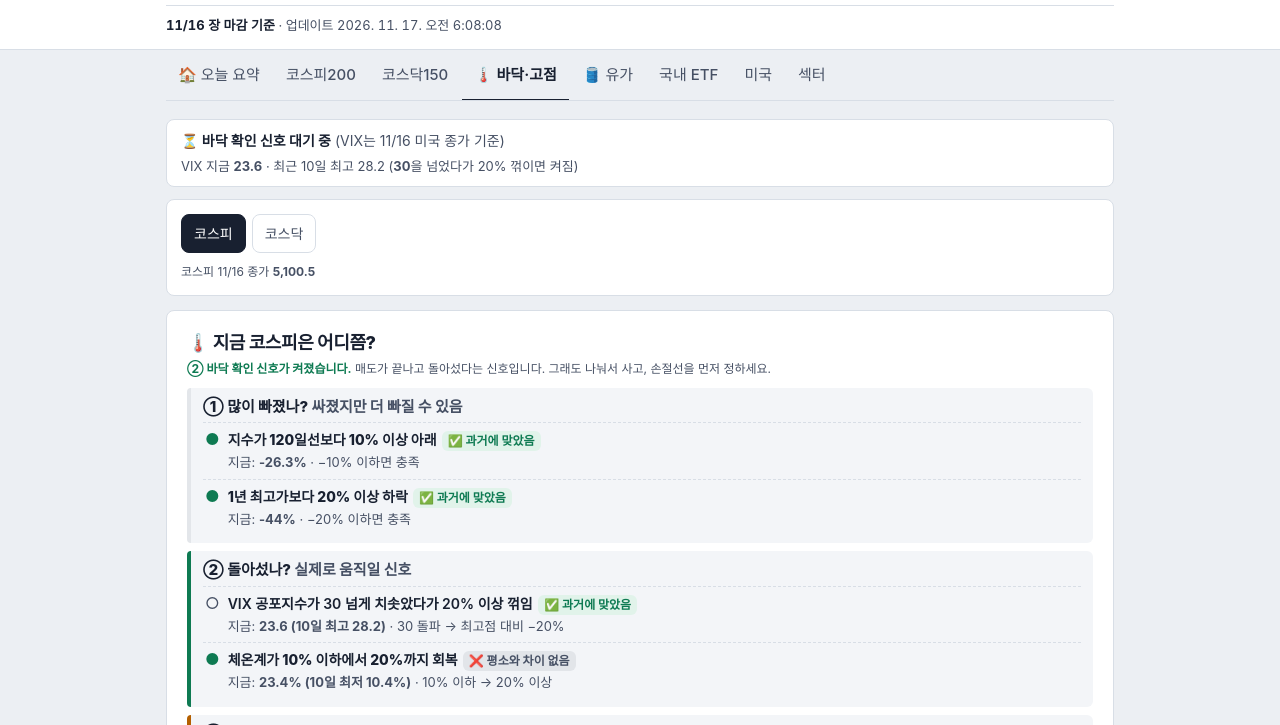
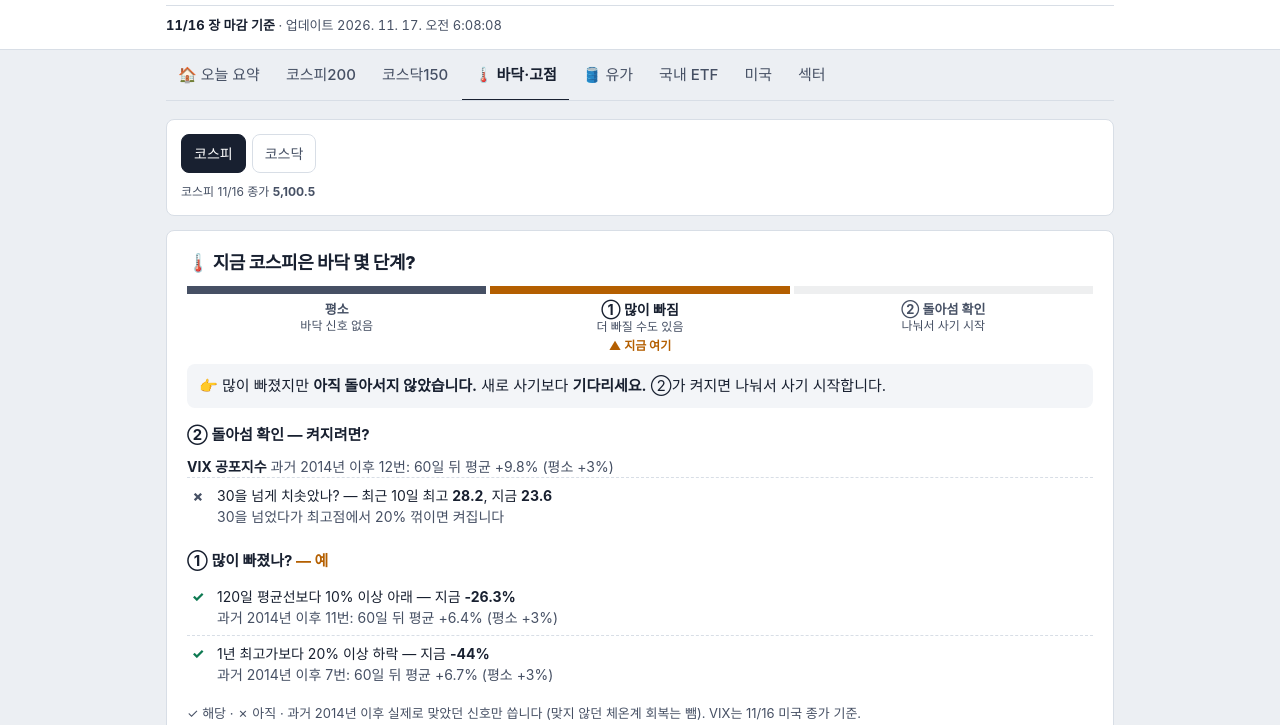
Before and after one commit to hongsup79-creator/KOSPI-200, a plain HTML site: page index.html in a window 1280 px wide. Both pictures are taken after a click on the button "바닥·고점 근거 보기". Shown: the part 75-800 px from the top of the page. Drawn offline with nearby package versions, Linux system fonts and the light colour scheme; a web font is replaced by a local one.

Commit message:
Add files via upload

```diff
--- a/index.html
+++ b/index.html
@@ -225,20 +225,27 @@
   .hsig { background: var(--sunk); border-radius: 6px; padding: 10px 14px; margin-top: 8px; cursor: pointer; line-height: 1.8; font-size: 14px; }
   .hsig:hover { box-shadow: inset 0 0 0 1px var(--line); }
   .hsteps { margin: 0; padding-left: 20px; line-height: 1.9; font-size: 14px; }
-  .confirm { border: 1px solid var(--line); background: var(--panel); border-radius: 8px; padding: 10px 14px; margin: 0 0 12px; cursor: pointer; font-size: 14px; }
-  .confirm.on { border: 2px solid var(--green); background: var(--green-bg); }
-  .confirm .cf { display: inline-block; margin: 4px 6px 0 0; padding: 2px 9px; border-radius: 999px; background: var(--green); color: #fff; font-weight: 700; font-size: 13px; }
-  .confirm .cfn { margin-top: 5px; font-size: 13px; color: var(--muted); line-height: 1.55; }
-  .confirm.on .cfn { color: var(--text); }
-  .gsec { background: var(--sunk); border: 0; border-left: 4px solid; border-radius: 4px 6px 6px 4px; padding: 8px 12px; margin: 8px 0; }
-  .gsec.bot { border-left-color: var(--grid); } .gsec.bot2 { border-left-color: var(--bot); } .gsec.top { border-left-color: var(--top); }
-  .gsec .gh { font-weight: 800; font-size: 15px; margin-bottom: 4px; }
-  .gstep { display: flex; gap: 8px; padding: 6px 2px; border-top: 1px dashed var(--line); }
-  .gstep:first-of-type { border-top: 0; }
-  .gck { font-size: 16px; color: var(--muted); line-height: 1.3; } .gstep.on .gck { color: var(--bot); }
-  .gsec.top .gstep.on .gck { color: var(--top); }
-  .gtl { font-weight: 600; font-size: 14px; } .gnow { font-size: 13px; color: var(--muted); margin-top: 2px; }
-  .gstep.on .gtl { font-weight: 800; }
+  /* 바닥 3단계 막대: 평소 → ① 많이 빠짐 → ② 돌아섬 확인 */
+  .bsteps { list-style: none; margin: 10px 0 6px; padding: 0; display: grid; grid-template-columns: repeat(3, 1fr); gap: 4px; }
+  .bsteps li { border-top: 8px solid var(--grid); padding-top: 7px; text-align: center; font-size: 13px; font-weight: 700; color: var(--muted); line-height: 1.35; }
+  .bsteps li.past { border-top-color: var(--muted); }
+  .bsteps li.cur { border-top-color: var(--top); color: var(--text); font-size: 14px; }
+  .bsteps li.cur.s2 { border-top-color: var(--bot); }
+  .bsteps li.cur::after { content: '▲ 지금 여기'; display: block; font-size: 12px; color: var(--top); margin-top: 2px; }
+  .bsteps li.cur.s2::after { color: var(--bot); }
+  .bsteps small { display: block; font-weight: 500; font-size: 12px; color: var(--muted); }
+  .bdo { background: var(--sunk); border-radius: 8px; padding: 10px 12px; font-size: 15px; line-height: 1.6; margin: 10px 0 4px; }
+  .bbox { margin-top: 16px; }
+  .bbox h3 { font-size: 15px; margin: 0 0 6px; }
+  .bchk { list-style: none; margin: 0; padding: 0; }
+  .bchk li { display: flex; gap: 8px; padding: 7px 0; border-top: 1px dashed var(--line); font-size: 14px; line-height: 1.5; }
+  .bchk li:first-child { border-top: 0; }
+  .bchk .ck { flex: 0 0 22px; font-weight: 800; text-align: center; }
+  .bchk .ck.y { color: var(--bot); } .bchk .ck.n { color: var(--muted); } .bchk .ck.t { color: var(--top); }
+  .tstat { display: inline-block; font-weight: 800; font-size: 17px; padding: 6px 14px; border-radius: 999px; background: var(--sunk); margin: 4px 0 2px; }
+  .tstat.on { background: var(--top); color: #fff; }
+  .tdist { display: inline-block; font-size: 12px; font-weight: 700; color: var(--muted); background: var(--sunk); border-radius: 6px; padding: 0 6px; margin-left: 4px; }
+  .bchk .tag { display: block; }
   .jd { display: inline-block; font-size: 12px; font-weight: 700; padding: 1px 6px; border-radius: 6px; margin-left: 2px; white-space: nowrap; }
   .jd.ok { background: var(--green-bg); color: var(--green); } .jd.no { background: var(--grid); color: var(--muted); } .jd.few { background: var(--grid); color: var(--muted); }
   .gok { color: var(--bot); }
@@ -270,12 +277,6 @@
   .cockpit.cold .hh { color: var(--dn); } .cockpit.good .hh { color: var(--green); } .cockpit.hot .hh { color: var(--top); }
   .verdict .ha { font-size: 16px; line-height: 1.7; max-width: 34em; }
   .lamph { margin: 22px 0 8px; font-size: 13px; color: var(--muted); }
-  .lamps { list-style: none; margin: 0 0 18px; padding: 0; display: grid; gap: 6px; }
-  .lamp { display: flex; align-items: center; gap: 10px; font-size: 14px; font-weight: 600; }
-  .lamp i { width: 12px; height: 12px; border-radius: 50%; border: 2px solid var(--muted); flex: 0 0 auto; }
-  .lamp span { margin-left: auto; font-weight: 500; font-size: 13px; color: var(--muted); }
-  .lamp.on i { background: var(--green); border-color: var(--green); box-shadow: 0 0 0 4px var(--green-bg); } .lamp.on span { color: var(--green); font-weight: 700; }
-  .lamp.weak i { background: linear-gradient(90deg, var(--muted) 50%, transparent 50%); }
   .gauges { padding: 22px 24px; display: grid; gap: 18px; align-content: center; }
   .ggh { display: flex; align-items: baseline; justify-content: space-between; font-size: 15px; font-weight: 700; color: var(--text); letter-spacing: -0.01em; }
   .ggh strong { font-size: 20px; color: var(--text); font-weight: 800; font-variant-numeric: tabular-nums; letter-spacing: -0.02em; }
@@ -330,7 +331,6 @@
     <button data-tab="us">미국</button>
     <button data-tab="sector">섹터</button>
   </nav>
-  <div id="confirm"></div>
   <div id="panel"></div>
 </main>
 
@@ -1158,6 +1158,28 @@ function gaugeJudge(t) {
   if (t.kind === '바닥') return d > 1 && r.win >= r.base_win ? ['ok', '✅ 과거에 맞았음'] : ['no', '❌ 평소와 차이 없음'];
   return d < -1 ? ['ok', '✅ 과거에 맞았음'] : d > 1 ? ['no', '❌ 오히려 더 올랐음'] : ['no', '❌ 평소와 차이 없음'];
 }
+// 바닥 단계: 0 평소 · 1 많이 빠짐 · 2 돌아섬 확인. 과거에 맞았던(✅) 신호만 사용 → 홈과 바닥 탭이 늘 같은 결론
+const STAGE = [
+  { name: '평소', sub: '바닥 신호 없음' },
+  { name: '① 많이 빠짐', sub: '더 빠질 수도 있음' },
+  { name: '② 돌아섬 확인', sub: '나눠서 사기 시작' }];
+const STAGE_DO = [
+  '평소 구간입니다. 바닥 신호는 신경 쓰지 않아도 됩니다.',
+  '많이 빠졌지만 <b>아직 돌아서지 않았습니다.</b> 새로 사기보다 <b>기다리세요.</b> ②가 켜지면 나눠서 사기 시작합니다.',
+  '<b>돌아섬 확인 신호가 켜졌습니다.</b> 한 번에 사지 말고 <b>2~3번 나눠서</b>, 손절선을 먼저 정하고 사세요.'];
+function bottomStage(m, VX) {
+  const n = VX ? { ...m.now, vix: VX.now, vix_max10: VX.max10 } : { ...m.now };
+  const T = Object.fromEntries(m.tests.map(t => [t.id, t]));
+  const ok = id => T[id] && gaugeJudge(T[id])[0] === 'ok';
+  const s1 = [{ id: 'gap_lo', on: n.gap != null && n.gap <= -10 }, { id: 'dd20', on: n.dd != null && n.dd <= -20 }].filter(x => ok(x.id));
+  const s2 = ['vix_turn', 'br_up'].filter(ok).map(id => ({ id, on: !!T[id].active }));
+  const tops = [{ id: 'gap_hi', on: n.gap != null && n.gap >= 15 }, { id: 'vix_calm', on: n.vix != null && n.vix < 13 },
+                { id: 'br_dn', on: !!(T.br_dn && T.br_dn.active) }].filter(x => ok(x.id));
+  const stage = s2.some(x => x.on) ? 2 : s1.some(x => x.on) ? 1 : 0;
+  return { n, T, s1, s2, tops, stage, hot: tops.some(x => x.on) };
+}
+const stageBar = st => `<ol class="bsteps">${STAGE.map((x, i) =>
+  `<li class="${i < st ? 'past' : i === st ? 'cur s' + i : ''}">${x.name}<small>${x.sub}</small></li>`).join('')}</ol>`;
 async function renderGauge() {
   let g;
   try { g = await getJSON('data/market_gauge.json'); }
@@ -1167,27 +1189,39 @@ async function renderGauge() {
   const m = g.markets.find(x => x.id === state.gm);
   let usT = null; try { usT = await getJSON('data/us_trend.json'); } catch {}
   const VX = vixLatest(usT);
-  const n = VX ? { ...m.now, vix: VX.now, vix_max10: VX.max10 } : m.now, T = Object.fromEntries(m.tests.map(t => [t.id, t]));
-  // 과거 성적 판정 (60일 뒤 기준): 바닥 신호는 평소보다 확실히 높아야, 고점 신호는 확실히 낮아야 쓸모 있음
+  const B = bottomStage(m, VX), n = B.n, T = B.T;
   const judge = gaugeJudge;
   const J = t => { const [c, txt] = judge(t); return `<span class="jd ${c}">${txt}</span>`; };
   const fmt = v => v == null ? '-' : (v > 0 ? '+' : '') + v + '%';
-  const row = (on, title, now, need, t) => `<div class="gstep ${on ? 'on' : ''}"><div class="gck">${on ? '●' : '○'}</div>
-    <div><div class="gtl">${title} ${J(t)}</div><div class="gnow">지금: <b>${now}</b> · <span class="tag">${need}</span></div></div></div>`;
-  const s1 = [row(n.gap != null && n.gap <= -10, '지수가 120일선보다 10% 이상 아래', fmt(n.gap), '−10% 이하면 충족', T.gap_lo),
-              row(n.dd != null && n.dd <= -20, '1년 최고가보다 20% 이상 하락', fmt(n.dd), '−20% 이하면 충족', T.dd20)];
-  const vixNow = n.vix_max10 >= 30 ? `${n.vix} (10일 최고 ${n.vix_max10}, 최고 대비 ${Math.round((n.vix / n.vix_max10 - 1) * 100)}%)` : `${n.vix ?? '-'} (10일 최고 ${n.vix_max10 ?? '-'})`;
-  const s2 = [row(T.vix_turn && T.vix_turn.active, 'VIX 공포지수가 30 넘게 치솟았다가 20% 이상 꺾임', vixNow, '30 돌파 → 최고점 대비 −20%', T.vix_turn),
-              T.br_up ? row(T.br_up.active, '체온계가 10% 이하에서 20%까지 회복', `${n.breadth}% (10일 최저 ${n.br_min10}%)`, '10% 이하 → 20% 이상', T.br_up) : ''];
-  const tops = [['gap_hi', n.gap != null && n.gap >= 15, '지수가 120일선보다 15% 이상 위 (과열)', fmt(n.gap), '+15% 이상이면 경고'],
-                ['vix_calm', n.vix != null && n.vix < 13, 'VIX 13 아래 (모두가 방심)', String(n.vix ?? '-'), '13 미만이면 경고'],
-                ['br_dn', T.br_dn && T.br_dn.active, '체온계 70% 이상에서 50% 아래로 꺾임', `${n.breadth ?? '-'}%`, '70% → 50% 아래']]
-    .filter(([id]) => T[id]);
-  const topOk = tops.filter(([id]) => judge(T[id])[0] === 'ok');
-  const n1 = s1.filter(x => x.includes('gstep on')).length, n2 = s2.filter(x => x.includes('gstep on')).length;
-  const summary = n2 ? `<b class="gok">② 바닥 확인 신호가 켜졌습니다.</b> 매도가 끝나고 돌아섰다는 신호입니다. 그래도 나눠서 사고, 손절선을 먼저 정하세요.`
-    : n1 ? `<b>①은 해당, ②는 아직</b> → 많이 빠졌지만 돌아선 확인은 없음. ②를 기다리세요.`
-    : `바닥권도, 바닥 확인도 아닙니다. 평소 구간입니다.`;
+  const ck = (y, txt, sub) => `<li><span class="ck ${y ? 'y' : 'n'}">${y ? '✓' : '✗'}</span><div>${txt}${sub ? `<span class="tag">${sub}</span>` : ''}</div></li>`;
+  const past = id => { const r = T[id].h['60']; return `과거 ${m.from.slice(0, 4)}년 이후 ${r.n}번: 60일 뒤 평균 ${fmt(r.avg)} (평소 ${fmt(r.base)})`; };
+  // ② 돌아섬 확인: 켜지려면 무엇이 남았는지 체크리스트로
+  const s2html = B.s2.length ? B.s2.map(x => {
+    if (x.id === 'vix_turn') {
+      const peak = n.vix_max10, over = peak != null && peak >= 30, drop = over && n.vix != null ? Math.round((n.vix / peak - 1) * 100) : null;
+      return `<li style="display:block;border:0;padding:4px 0 0"><b>VIX 공포지수</b> <span class="tag" style="display:inline">${past(x.id)}</span></li>
+        ${ck(over, `30을 넘게 치솟았나? — 최근 10일 최고 <b>${peak ?? '-'}</b>, 지금 <b>${n.vix ?? '-'}</b>`, over ? '' : '30을 넘었다가 최고점에서 20% 꺾이면 켜집니다')}
+        ${over ? ck(x.on || (drop != null && drop <= -20), `최고점에서 20% 이상 내려왔나? — 지금 <b>${n.vix ?? '-'}</b> (최고 대비 ${drop ?? '-'}%)`, '−20%가 되면 켜짐') : ''}`;
+    }
+    return `<li style="display:block;border:0;padding:4px 0 0"><b>체온계</b> <span class="tag" style="display:inline">${past(x.id)}</span></li>
+      ${ck(n.br_min10 != null && n.br_min10 <= 10, `10% 이하로 내려갔나? — 최근 10일 최저 <b>${n.br_min10 ?? '-'}%</b>`)}
+      ${ck(x.on, `20% 이상으로 회복했나? — 지금 <b>${n.breadth ?? '-'}%</b>`)}`;
+  }).join('') : `<li>이 시장에서는 과거에 맞았던 ‘돌아섬’ 신호가 없습니다.</li>`;
+  const S1 = { gap_lo: ['120일 평균선보다 10% 이상 아래', fmt(n.gap)], dd20: ['1년 최고가보다 20% 이상 하락', fmt(n.dd)] };
+  const s1html = B.s1.length ? B.s1.map(x => ck(x.on, `${S1[x.id][0]} — 지금 <b>${S1[x.id][1]}</b>`, past(x.id))).join('')
+    : `<li>이 시장에서는 과거에 맞았던 ‘많이 빠짐’ 신호가 없습니다.</li>`;
+  // 고점 경고: 신호마다 '켜지려면 얼마나 남았나'를 거리로 보여줌
+  const pastT = id => { const r = T[id].h['60']; return `과거 ${r.n}번: 60일 뒤 평균 ${fmt(r.avg)} (평소 ${fmt(r.base)}) → 평소보다 덜 올랐음`; };
+  const ckT = (y, txt, sub) => `<li><span class="ck ${y ? 't' : 'n'}">${y ? '🔥' : '✗'}</span><div>${txt}${sub ? `<span class="tag">${sub}</span>` : ''}</div></li>`;
+  const left = (v, d, goal) => v == null ? '' : `<span class="tdist">${d > 0 ? `${goal}까지 ${Math.round(d * 10) / 10} 남음` : '도달'}</span>`;
+  const topRow = x => x.id === 'gap_hi' ? ckT(x.on, `지수가 120일 평균선보다 <b>+15%</b> 넘게 위 — 지금 <b>${fmt(n.gap)}</b>${left(n.gap, 15 - n.gap, '+15%')}`, pastT(x.id))
+    : x.id === 'vix_calm' ? ckT(x.on, `VIX 공포지수가 <b>13</b> 아래 (모두가 방심) — 지금 <b>${n.vix ?? '-'}</b>${left(n.vix, n.vix - 13, '13')}`, pastT(x.id))
+    : ckT(x.on, `체온계가 70% 이상에서 <b>50%</b> 아래로 꺾임 — 지금 <b>${n.breadth ?? '-'}%</b>`, pastT(x.id));
+  const topList = B.tops.length ? B.tops.map(topRow).join('') : '<li>이 시장에서는 과거에 맞았던 고점 신호가 없습니다.</li>';
+  const topDo = B.hot ? '<b>과열 경고가 켜졌습니다.</b> 새로 사는 것은 <b>줄이고</b>, 수익 난 종목은 <b>일부 정리</b>하거나 손절선을 올려 두세요.'
+    : '지금은 과열이 아닙니다. <b>고점 걱정은 하지 않아도 됩니다.</b> 아래 거리가 0에 가까워지면 조심하세요.';
+  const hiddenT = m.tests.filter(t => t.kind === '고점' && judge(t)[0] !== 'ok').map(t => t.id === 'gap_hi' ? '120일선 +15%' : t.id === 'vix_calm' ? 'VIX 13 아래' : '체온계 꺾임');
+  const hidden = m.tests.filter(t => t.kind === '바닥' && judge(t)[0] !== 'ok').map(t => t.id === 'br_up' ? '체온계 회복' : t.id === 'dd20' ? '1년 최고가 대비 하락' : t.id === 'gap_lo' ? '120일선 대비 하락' : 'VIX 꺾임');
   const useful = new Set(m.tests.filter(t => judge(t)[0] === 'ok').map(t => t.id));
   const cell = (r, wide) => r && r.n ? `<td class="num${wide ? '' : ' y1'}">${r.avg > 0 ? '+' : ''}${r.avg}%<br><span class="tag">상승 ${r.win}% · ${r.n}번</span></td>` : `<td class="num tag${wide ? '' : ' y1'}">사례 없음</td>`;
   const base = m.tests[0].h;
@@ -1200,15 +1234,19 @@ async function renderGauge() {
       <div class="note">${m.name} ${m.to.slice(5).replace('-', '/')} 종가 <b>${m.last.toLocaleString()}</b></div>
     </div>
     <section>
-      <div class="sec-head"><h2>🌡️ 지금 ${m.name}은 어디쯤?</h2></div>
-      <div class="note" style="margin:4px 0 10px">${summary}</div>
-      <div class="gsec bot"><div class="gh">① 많이 빠졌나? <span class="tag">싸졌지만 더 빠질 수 있음</span></div>${s1.join('')}</div>
-      <div class="gsec bot2"><div class="gh">② 돌아섰나? <span class="tag">실제로 움직일 신호</span></div>${s2.join('')}</div>
-      <div class="gsec top"><div class="gh">③ 너무 올랐나? <span class="tag">고점 경고</span></div>
-        ${topOk.length ? topOk.map(([id, on, title, now, need]) => row(on, title, now, need, T[id])).join('') : `<div class="gnow" style="padding:6px 2px">이 시장에서는 과거에 맞았던 고점 신호가 없었습니다.</div>`}
-        ${tops.length > topOk.length ? `<div class="tag" style="margin-top:4px;font-size:12px;display:block">과거에 맞지 않았던 고점 신호는 숨겼습니다</div>` : ''}
-      </div>
-      <div class="one">● 지금 해당 · ○ 아님 · ✅/❌ 과거 ${m.from.slice(0, 4)}년 이후 실제로 맞았는지</div>
+      <div class="sec-head"><h2>🌡️ 지금 ${m.name}은 바닥 몇 단계?</h2></div>
+      ${stageBar(B.stage)}
+      <div class="bdo">👉 ${STAGE_DO[B.stage]}</div>
+      <div class="bbox"><h3>② 돌아섬 확인 — 켜지려면?</h3><ul class="bchk">${s2html}</ul></div>
+      <div class="bbox"><h3>① 많이 빠졌나? ${B.s1.some(x => x.on) ? '<span style="color:var(--top)">— 예</span>' : '— 아니오'}</h3><ul class="bchk">${s1html}</ul></div>
+      <div class="one" style="margin-top:12px">✓ 해당 · ✗ 아직 · 과거 ${m.from.slice(0, 4)}년 이후 실제로 맞았던 신호만 씁니다${hidden.length ? ` (맞지 않던 ${hidden.join('·')}는 뺌)` : ''}. VIX는 ${VX ? VX.date.slice(5).replace('-', '/') : m.to.slice(5).replace('-', '/')} 미국 종가 기준.</div>
+    </section>
+    <section>
+      <div class="sec-head"><h2>🔥 지금 ${m.name}은 과열?</h2></div>
+      <div class="tstat ${B.hot ? 'on' : ''}">${B.hot ? '🔥 과열 경고 켜짐' : '🙂 과열 아님'}</div>
+      <div class="bdo">👉 ${topDo}</div>
+      <div class="bbox"><h3>고점 경고 — 켜지려면?</h3><ul class="bchk">${topList}</ul></div>
+      <div class="one" style="margin-top:12px">🔥 해당 · ✗ 아직 · 하나라도 🔥이면 과열 경고${hiddenT.length ? ` · 과거에 맞지 않던 ${hiddenT.join('·')}는 뺌` : ''}</div>
     </section>
     <section>
       <div class="sec-head"><h2>📈 ${m.name} 지수와 과거 신호</h2><span class="count">주간 종가 · 로그 눈금</span></div>
@@ -1478,35 +1516,6 @@ function vixLatest(us) {
   }
   return null;
 }
-// ---------------------------------------------------------- ✅ 바닥 확인 신호 배너 (모든 탭 맨 위)
-// '많이 빠졌다'가 아니라 '매도가 끝나고 돌아섰다'를 확인하는 두 신호: VIX 급등 후 꺾임, 체온계 회복
-async function renderConfirm() {
-  const el = document.getElementById('confirm'); if (!el) return;
-  let g; try { g = await getJSON('data/market_gauge.json'); } catch { el.innerHTML = ''; return; }
-  let usT = null; try { usT = await getJSON('data/us_trend.json'); } catch {}
-  const VX = vixLatest(usT);
-  const k = g.markets.find(m => m.id === 'KOSPI') || g.markets[0];
-  const lastEv = (m, id) => { const e = m.events.filter(x => x.id === id).pop(); return e ? e.date : null; };
-  const on = [];
-  g.markets.forEach(m => m.tests.forEach(t => { if ((t.id === 'vix_turn' || t.id === 'br_up') && t.active && gaugeJudge(t)[0] === 'ok')
-    on.push({ m: m.name, id: t.id, name: t.name, date: lastEv(m, t.id) }); }));
-  const vixOn = on.some(x => x.id === 'vix_turn');
-  const uniq = on.filter((x, i) => x.id !== 'vix_turn' || on.findIndex(y => y.id === 'vix_turn') === i);
-  const n = VX ? { ...k.now, vix: VX.now, vix_max10: VX.max10 } : k.now;
-  const vixProg = n.vix == null ? '' : n.vix_max10 >= 30
-    ? `VIX 최근 10일 최고 <b>${n.vix_max10}</b> → 지금 <b>${n.vix}</b> (최고 대비 ${Math.round((n.vix / n.vix_max10 - 1) * 100)}%, <b>−20%</b>가 되면 켜짐)`
-    : `VIX 지금 <b>${n.vix}</b> · 최근 10일 최고 ${n.vix_max10} (<b>30</b>을 넘었다가 20% 꺾이면 켜짐)`;
-  const brProg = g.markets.filter(m => m.now.breadth != null && gaugeJudge(m.tests.find(t => t.id === 'br_up'))[0] === 'ok').map(m =>
-    `${m.name} 체온계 <b>${m.now.breadth}%</b>${m.now.br_min10 <= 10 ? ` (최근 10일 최저 ${m.now.br_min10}% → <b>20%</b> 회복 시 켜짐)` : ' (10% 이하로 내려갔다가 20% 회복 시 켜짐)'}`).join(' · ');
-  el.innerHTML = uniq.length
-    ? `<div class="confirm on" data-go="gauge"><b>✅ 바닥 확인 신호가 켜졌습니다</b>
-        ${uniq.map(x => `<span class="cf">${x.id === 'vix_turn' ? 'VIX 급등 후 꺾임' : x.m + ' 체온계 회복'}${x.date ? ` (${x.date.slice(5).replace('-', '/')})` : ''}</span>`).join('')}
-        <div class="cfn">‘매도가 끝나고 돌아섰다’는 확인 신호입니다. 그래도 한 번에 사지 말고 나눠서, 손절선을 먼저 정하세요. 과거 성적은 🌡️ 바닥·고점 탭에서 확인하세요.</div></div>`
-    : `<div class="confirm" data-go="gauge"><b>⏳ 바닥 확인 신호 대기 중</b> <span class="tag">(VIX는 ${VX ? VX.date.slice(5).replace('-', '/') : k.to.slice(5)} 미국 종가 기준)</span>
-        <div class="cfn">${vixProg}${vixProg && brProg ? '<br>' : ''}${brProg}</div></div>`;
-  el.querySelector('.confirm').onclick = () => { if (state.tab !== 'gauge') { state.tab = 'gauge'; location.hash = 'gauge'; render(); } };
-}
-
 // 🌙 코스피200 야간선물: 실시간이 중요해서 숫자를 저장하지 않고 실시간 시세 화면으로 연결
 // (한국거래소 야간시장: 평일 18:00 ~ 다음 날 06:00, 미국 서머타임 기간은 05:00 종료)
 function nightBar() {
@@ -1538,9 +1547,8 @@ async function renderHome() {
   const ok = id => T[id] && gaugeJudge(T[id])[0] === 'ok';
   const br = Object.entries(ix).map(([k, v]) => { const b = v.meta.breadth; const sh = b && b.short; return { k, name: INDEX[k].name, now: sh ? sh[sh.length - 1] : null, d5: sh && sh.length > 5 ? sh[sh.length - 1] - sh[sh.length - 6] : null }; });
   const cold = br.some(b => b.now != null && b.now <= 20);
-  const stage1 = K && ((K.now.gap != null && K.now.gap <= -10) || (K.now.dd != null && K.now.dd <= -20));
-  const stage2 = ok('vix_turn') && T.vix_turn.active;
-  const hot = ['gap_hi', 'vix_calm', 'br_dn'].some(id => ok(id) && T[id].active);
+  const BS = K ? bottomStage(K, vixLatest(us)) : null;
+  const stage1 = BS && BS.stage === 1, stage2 = BS && BS.stage === 2, hot = BS && BS.hot;
   let cls, head, advice;
   if (stage2) { cls = 'good'; head = '✅ 바닥 확인 신호가 켜졌습니다'; advice = '매도가 끝나고 돌아섰다는 신호입니다. <b>나눠서</b> 사는 것을 검토할 수 있는 구간입니다. 사기 전에 손절선부터 정하세요.'; }
   else if (stage1 || cold) { cls = 'cold'; head = '🧊 지금은 관찰 구간입니다'; advice = '시장이 많이 빠져 있지만, 돌아섰다는 확인은 아직 없습니다. <b>새로 사기보다 지켜보고</b>, 가진 종목은 손절선을 점검할 때입니다.'; }
@@ -1580,13 +1588,6 @@ async function renderHome() {
     VX ? gauge({ name: 'VIX 공포지수', v: VX.now, min: 10, max: 45, zones: [[30, 45, 'cold'], [10, 13, 'hot']], marks: [[13, '13'], [30, '30']], ghost: VX.max10,
       val: VX.now, note: `어젯밤 미국 · 최근 10일 최고 ${VX.max10}` }) : '',
   ].join('');
-  // 바닥 확인 신호 2개: 켜졌는지, 과거에도 맞았는지
-  const lamp = (label, list) => {
-    const st = list.length ? (list.some(t => t.active && gaugeJudge(t)[0] === 'ok') ? 'on' : list.some(t => t.active) ? 'weak' : 'off') : 'off';
-    return `<li class="lamp ${st}"><i></i>${label}<span>${st === 'on' ? '켜짐' : st === 'weak' ? '켜짐 · 과거엔 효과 없음' : '꺼짐'}</span></li>`;
-  };
-  const tests = id => g ? g.markets.map(m => m.tests.find(t => t.id === id)).filter(Boolean) : [];
-  const lamps = g ? `<ul class="lamps">${lamp('VIX 급등 후 꺾임', tests('vix_turn').slice(0, 1))}${lamp('체온계 10% → 20% 회복', tests('br_up'))}</ul>` : '';
   // 3) 오늘 신호: 종목명을 바로 보여주고 누르면 차트
   const chipList = (k, arr, cls) => arr.length
     ? arr.map(x => `<button class="sn ${cls}" data-ix="${k}" data-code="${x.code}">${esc(x.name)}${x.g && cls === 'up' ? `<small>${x.g}</small>` : ''}</button>`).join('')
@@ -1619,7 +1620,7 @@ async function renderHome() {
     ${nightBar()}
     <section class="cockpit ${cls}">
       <div class="verdict"><div class="hh">${head}</div><div class="ha">${advice}</div>
-        <div class="lamph">바닥 확인 신호</div>${lamps}
+        ${BS ? `<div class="lamph">코스피 바닥 단계</div>${stageBar(BS.stage)}` : ''}
         <button class="lnk" data-go="gauge">바닥·고점 근거 보기</button></div>
       <div class="gauges">${gauges}</div>
     </section>
@@ -1637,7 +1638,6 @@ async function renderHome() {
 async function render() {
   charts.forEach(c => c.destroy()); charts = [];
   document.querySelectorAll('#tabs button').forEach(b => b.classList.toggle('on', b.dataset.tab === state.tab));
-  if (state.tab === 'gauge') renderConfirm(); else document.getElementById('confirm').innerHTML = '';
   try {
     if (INDEX[state.tab]) await renderAlignment(state.tab);
     else if (state.tab === 'sector') await renderSector();
```
